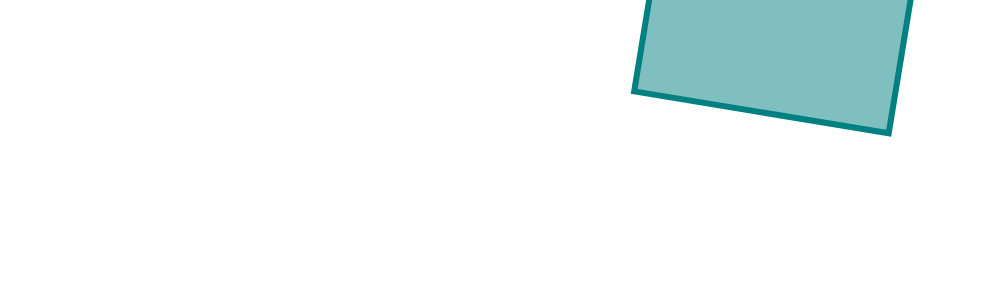
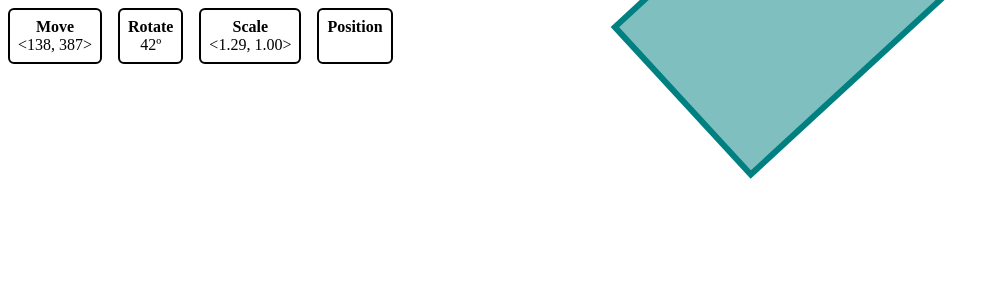
Before and after one commit to slonermike/matrix-sandbox, a React (Vite) app: page / in a window 1280 px wide. Shown: the top 300 px of the page, without its empty margins (0-1000 px from the left). Built offline with nearby package versions, Linux system fonts and the light colour scheme.

Commit message:
Display transforms in use.

```diff
--- a/src/App.tsx
+++ b/src/App.tsx
@@ -1,6 +1,7 @@
 import { type vec2 } from "gl-matrix"
 import { Visualizer } from "./components/Visualizer"
 import { Transform, transformToMatrix } from "./transform";
+import { TransformList } from "./components/TransformList";
 
 const SQUARE: vec2[] = [[100, 100], [-100, 100], [-100, -100], [100, -100]]
 const App = () => {
@@ -10,7 +11,7 @@ const App = () => {
   }
   const rotate: Transform = {
     type: 'rotate',
-    rotation: Math.random() * Math.PI * 2
+    radians: Math.random() * Math.PI * 0.5
   }
   const scale: Transform = {
     type: 'scale',
@@ -22,6 +23,7 @@ const App = () => {
   return (
     <div>
       <Visualizer shape={SQUARE} transforms={transforms.map(x => transformToMatrix(x))} />
+      <TransformList transforms={transforms} />
     </div>
   )
 };
--- /dev/null
+++ b/src/components/TransformList.tsx
@@ -0,0 +1,64 @@
+import { vec2 } from 'gl-matrix'
+import { CSSProperties, useMemo } from "react";
+import { Transform } from "../transform";
+
+interface TransformListProps {
+  transforms: Transform[]
+}
+
+const titleStyle: CSSProperties = {
+  fontWeight: 'bold',
+  textTransform: 'capitalize'
+}
+
+const transformStyle: CSSProperties = {
+  display: 'flex',
+  flexDirection: 'column',
+  alignItems: 'center',
+  border: '2px black solid',
+  borderRadius: '6px',
+  margin: '8px',
+  padding: '8px'
+}
+
+function vec2string(v: vec2, numDigits: number = 0) {
+  return `<${
+    v[0].toLocaleString('en', {maximumFractionDigits: numDigits, minimumFractionDigits: numDigits})
+  }, ${
+    v[1].toLocaleString('en', {maximumFractionDigits: numDigits, minimumFractionDigits: numDigits})}>`
+}
+
+function TransformListItem({transform}: {transform: Transform}) {
+  const valueString = useMemo(() => {
+    if (transform.type === 'move') {
+      return vec2string(transform.move)
+    } else if (transform.type === 'scale') {
+      return vec2string(transform.scale, 2)
+    } else if (transform.type === 'rotate') {
+      return `${Math.floor(transform.radians * 180 / Math.PI)}º`
+    }
+  }, [transform])
+  return <div style={transformStyle}>
+      <div style={titleStyle}>{transform.type}</div>
+      <div>{valueString}</div>
+    </div>
+}
+
+export function TransformList({transforms}: TransformListProps) {
+  return <div style={{
+    position: 'absolute',
+    top: 0,
+    left: 0,
+    display: 'flex',
+    flexDirection: 'row'
+  }}>
+    {transforms.map((t, i) => {
+      return <>
+        <TransformListItem key={`${t.type}-${i}`} transform={t} />
+      </>
+    })}
+    <div style={transformStyle}>
+      <div style={titleStyle}>Position</div>
+    </div>
+  </div>
+}
--- a/src/transform.ts
+++ b/src/transform.ts
@@ -4,7 +4,7 @@ import { type vec2, mat2d } from "gl-matrix";
 
 interface RotateTransform {
   type: 'rotate',
-  rotation: number
+  radians: number
 }
 
 interface ScaleTransform {
@@ -26,7 +26,7 @@ export function transformToMatrix(transform: Transform): mat2d {
       mat2d.fromTranslation(m, transform.move)
       break
     case 'rotate':
-      mat2d.fromRotation(m, transform.rotation)
+      mat2d.fromRotation(m, transform.radians)
       break
     case 'scale':
       mat2d.fromScaling(m, transform.scale)
```
